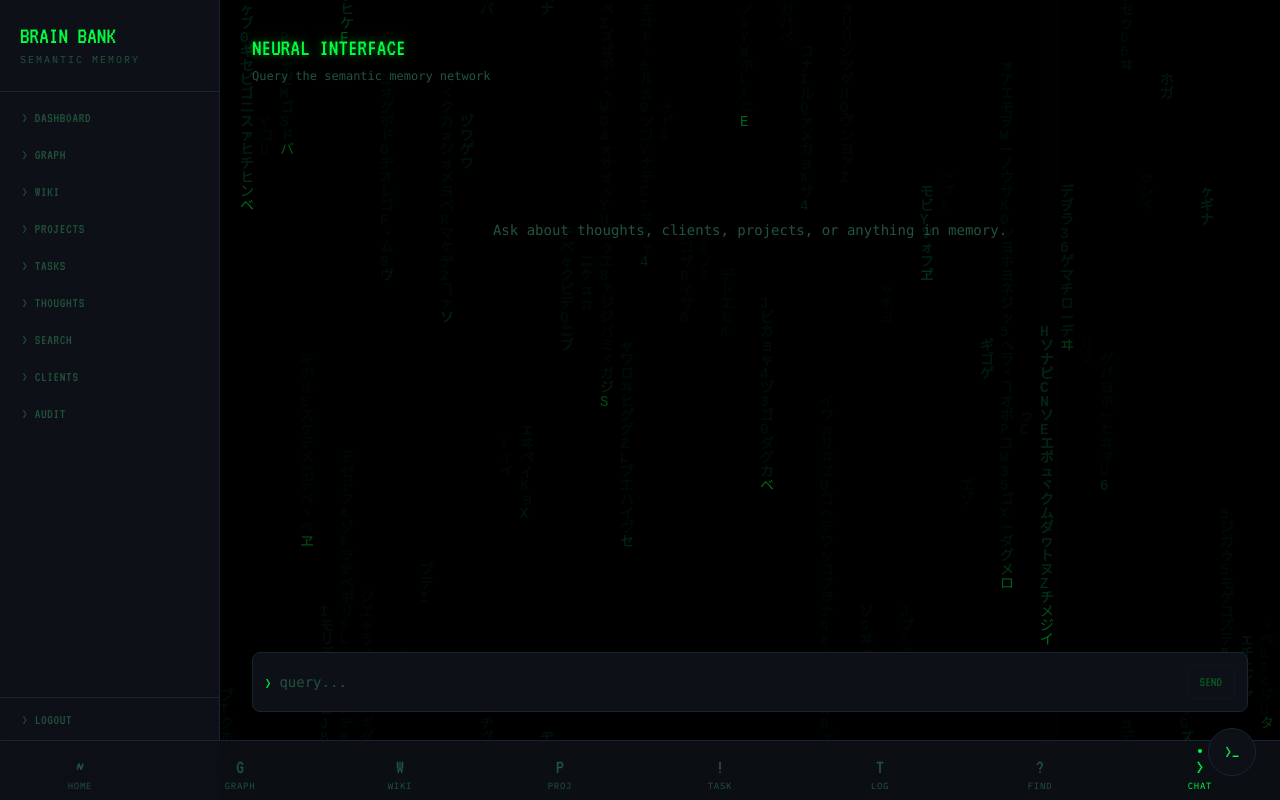
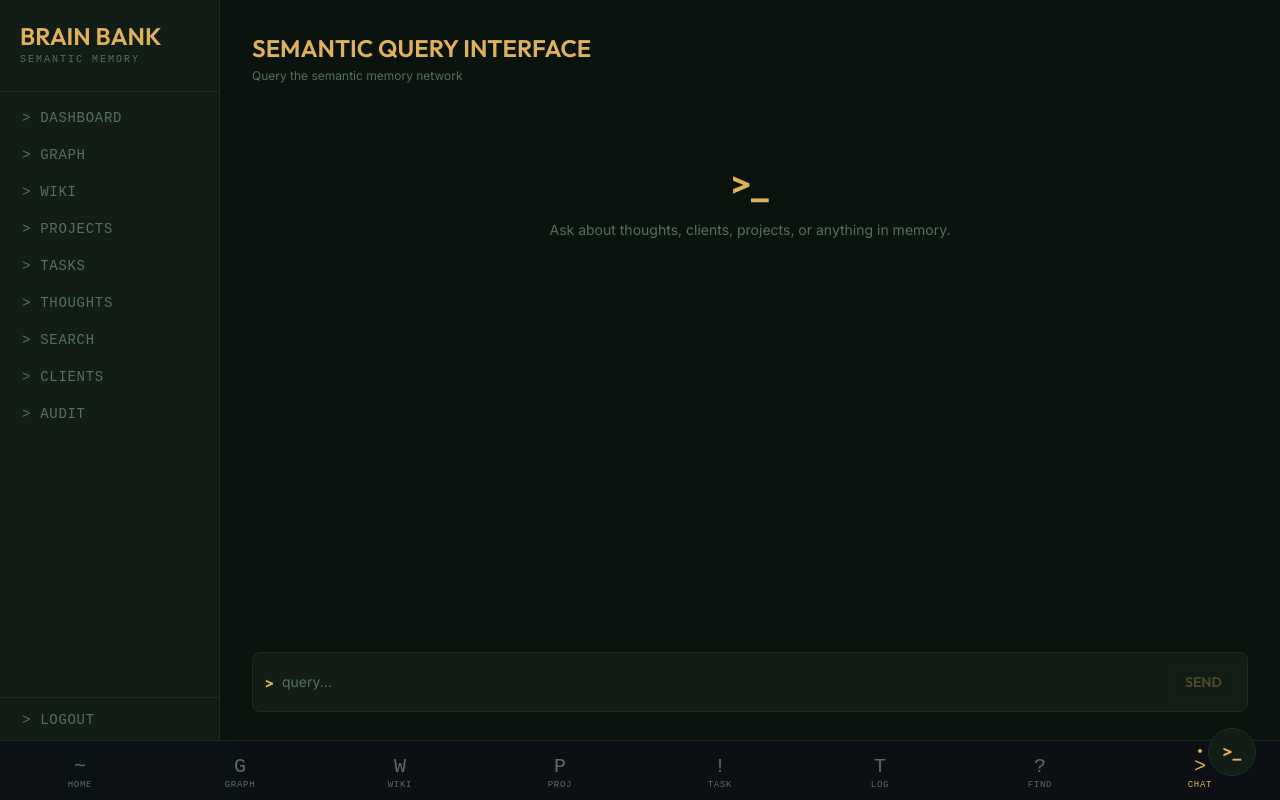
Before and after one commit to dave-tedder/brain-bank, a Next.js app in the folder dashboard/: page /chat in a window 1280 px wide. Built offline with nearby package versions, Linux system fonts and the light colour scheme.

Commit message:
feat(dashboard): reskin styling to forest green and gold

```diff
--- a/dashboard/src/app/globals.css
+++ b/dashboard/src/app/globals.css
@@ -1,61 +1,104 @@
 @import "tailwindcss";
 
 /* ------------------------------------------------------------------ */
-/*  Brain Bank Dashboard - Neural Terminal Theme                       */
-/*  Phosphor green on near-black. Matrix/DOS aesthetic.               */
+/*  Brain Bank Dashboard - Fairchild Toolworks Skin                    */
+/*  Premium Forest Green & Gold Theme. Clean, high-readability.        */
 /* ------------------------------------------------------------------ */
 
+@theme {
+  --font-sans: 'Inter', -apple-system, BlinkMacSystemFont, "Segoe UI", Roboto, sans-serif;
+  --font-mono: 'Inter', monospace;
+  --font-display: 'Outfit', sans-serif;
+
+  --color-border: var(--border);
+  --color-background: var(--bg-primary);
+  --color-foreground: var(--text-body);
+}
+
 :root {
-  --bg-primary: #0a0a0a;
-  --bg-surface: #0d1117;
-  --bg-input: #0a0f14;
-  --border: #1a2332;
-  --border-active: #00ff41;
-  --text-primary: #00ff41;
-  --text-secondary: #4ade80;
-  --text-muted: #22543d;
-  --text-body: #b0c4b0;
-  --accent: #00ff41;
-  --accent-dim: rgba(0, 255, 65, 0.08);
-  --accent-glow: rgba(0, 255, 65, 0.15);
-  --warning: #fbbf24;
-  --danger: #ef4444;
-  --success: #00ff41;
-  --selection: rgba(0, 255, 65, 0.2);
-  --radius: 8px;
-  --radius-sm: 6px;
-  --phosphor-glow: #5ff79d;
+  --bg-primary: #0b130e; /* Forest Green */
+  --bg-surface: #111d15; /* Card background */
+  --bg-input: #0e221b;
+  --border: #1c2d22;
+  --border-active: #dfb15b; /* Gold Accent */
+
+  --text-primary: #dfb15b; /* Gold */
+  --text-secondary: #a3b899; /* Sage */
+  --text-muted: #556f62; /* Muted Sage */
+  --text-body: #e2e8f0; /* Off-white */
+
+  --accent: #dfb15b;
+  --accent-dim: rgba(223, 177, 91, 0.08);
+  --accent-glow: rgba(223, 177, 91, 0.15);
+  --warning: #f59e0b;
+  --danger: #f43f5e;
+  --success: #10b981;
+  --selection: rgba(223, 177, 91, 0.2);
+  --radius: 12px;
+  --radius-sm: 8px;
+  --phosphor-glow: #dfb15b;
 
   /* Projects dashboard status classification (projects_rollup.status) */
-  --status-active: #00ff41;
+  --status-active: #dfb15b;
   --status-stale: #fbbf24;
-  --status-blocker: #ff8c42;
-  --status-dormant: #22543d;
-  --status-paused: #94a3a0;   /* cool grey — on hold, resumable */
-  --status-done: #2f855a;     /* settled sea-green — completed/at rest */
+  --status-blocker: #f43f5e;
+  --status-dormant: #4a5e52;
+  --status-paused: #7a8c85;   /* cool grey — on hold, resumable */
+  --status-done: #10b981;     /* optimal green — completed/at rest */
   --status-archive: #4a5568;  /* slate — filed away (hidden by default) */
 }
 
 /* ------------------------------------------------------------------ */
-/*  Base                                                               */
+/*  Fonts & Overrides                                                  */
+/* ------------------------------------------------------------------ */
+
+@font-face {
+  font-family: 'Chemvre';
+  src: url('/fonts/Chemvre.ttf') format('truetype');
+  font-weight: normal;
+  font-style: normal;
+}
+
+/*
+   Override the old terminal monospaced fonts to route to the modern
+   readable fonts globally without touching all JS/TSX layout files.
+*/
+@font-face {
+  font-family: 'IBM Plex Mono';
+  src: local('Inter'), local('sans-serif');
+}
+
+@font-face {
+  font-family: 'VT323';
+  src: local('Outfit'), local('sans-serif');
+}
+
+/* ------------------------------------------------------------------ */
+/*  Base Style Overrides                                               */
 /* ------------------------------------------------------------------ */
 
 body {
   background: var(--bg-primary);
   color: var(--text-body);
-  font-family: 'IBM Plex Mono', 'Courier New', Courier, monospace;
+  font-family: var(--font-sans);
   -webkit-font-smoothing: antialiased;
   -moz-osx-font-smoothing: grayscale;
 }
 
+h1, h2, h3, h4, h5, h6, .font-terminal {
+  font-family: 'Outfit', 'Chemvre', sans-serif;
+  font-weight: 600;
+  color: var(--text-primary);
+}
+
 a {
-  color: #00ff41;
+  color: var(--accent);
   text-decoration: none;
   transition: color 0.2s, text-shadow 0.2s;
 }
 a:hover {
-  color: #39ff6e;
-  text-shadow: 0 0 8px rgba(0, 255, 65, 0.6);
+  color: #f4b856;
+  text-shadow: 0 0 8px rgba(223, 177, 91, 0.4);
 }
 
 /* ------------------------------------------------------------------ */
@@ -70,11 +113,11 @@ a:hover {
   background: transparent;
 }
 ::-webkit-scrollbar-thumb {
-  background: #1a2332;
+  background: var(--border);
   border-radius: 3px;
 }
 ::-webkit-scrollbar-thumb:hover {
-  background: #2a4060;
+  background: var(--text-muted);
 }
 
 /* ------------------------------------------------------------------ */
@@ -83,7 +126,7 @@ a:hover {
 
 ::selection {
   background: var(--selection);
-  color: var(--text-primary);
+  color: #ffffff;
 }
 
 /* ------------------------------------------------------------------ */
@@ -101,42 +144,6 @@ a:hover {
   }
 }
 
-@keyframes terminalBlink {
-  0%, 100% { opacity: 1; }
-  50% { opacity: 0; }
-}
-
-@keyframes scanlineHover {
-  from {
-    background-position: 0 0;
-  }
-  to {
-    background-position: 0 4px;
-  }
-}
-
-@keyframes glowPulse {
-  0%, 100% {
-    box-shadow: 0 0 0px 0px rgba(0, 255, 65, 0);
-  }
-  50% {
-    box-shadow: 0 0 6px 2px rgba(0, 255, 65, 0.25);
-  }
-}
-
-@keyframes typewriter {
-  from {
-    max-width: 0;
-  }
-  to {
-    max-width: 100%;
-  }
-}
-
-/* ------------------------------------------------------------------ */
-/*  Stagger / Animate-in                                               */
-/* ------------------------------------------------------------------ */
-
 .animate-in {
   animation: fadeSlideUp 0.4s ease-out both;
 }
@@ -151,23 +158,25 @@ a:hover {
 .stagger-7 { animation-delay: 420ms; }
 .stagger-8 { animation-delay: 480ms; }
 
+/* Disable cursor blink and other terminal animations */
+.digest-cursor {
+  display: none !important;
+}
+
+.scanline-hover::after {
+  display: none !important;
+}
+
 /* ------------------------------------------------------------------ */
 /*  Utility Classes                                                    */
 /* ------------------------------------------------------------------ */
 
-.font-terminal {
-  font-family: 'VT323', monospace;
-}
-
-.text-glow {
-  text-shadow: 0 0 10px rgba(0, 255, 65, 0.5);
-}
-
 .label {
   display: block;
-  color: var(--text-muted);
-  font-family: 'IBM Plex Mono', monospace;
-  font-size: 0.65rem;
+  color: var(--text-secondary);
+  font-family: var(--font-sans);
+  font-size: 0.7rem;
+  font-weight: 600;
   letter-spacing: 0.08em;
   text-transform: uppercase;
 }
@@ -178,64 +187,42 @@ a:hover {
   border-radius: var(--radius-sm);
   background: var(--bg-input);
   color: var(--text-body);
-  font-family: 'IBM Plex Mono', monospace;
+  font-family: var(--font-sans);
   font-size: 0.875rem;
   padding: 0.55rem 0.65rem;
+  outline: none;
+  transition: border-color 0.2s, box-shadow 0.2s;
 }
 
 .task-input:focus {
-  outline: 2px solid var(--accent-dim);
-  border-color: var(--accent);
+  border-color: var(--border-active);
+  box-shadow: 0 0 0 2px var(--accent-dim);
 }
 
 .task-button {
   border: 1px solid var(--border);
   border-radius: var(--radius-sm);
-  color: var(--text-muted);
+  color: var(--text-secondary);
   background: transparent;
-  font-family: 'VT323', monospace;
-  font-size: 0.95rem;
+  font-family: 'Outfit', sans-serif;
+  font-size: 0.875rem;
+  font-weight: 600;
   letter-spacing: 0.05em;
   text-transform: uppercase;
-  padding: 0.35rem 0.65rem;
+  padding: 0.4rem 0.8rem;
+  cursor: pointer;
   transition: color 0.15s, border-color 0.15s, background 0.15s;
 }
 
 .task-button:hover:not(:disabled),
 .task-button:focus-visible:not(:disabled) {
-  color: var(--text-primary);
+  color: var(--bg-primary);
   border-color: var(--accent);
-  background: var(--accent-dim);
+  background: var(--accent);
 }
 
 .border-glow {
-  box-shadow:
-    0 0 8px rgba(0, 255, 65, 0.2),
-    inset 0 0 4px rgba(0, 255, 65, 0.05);
-}
-
-.scanline-hover {
-  position: relative;
-  overflow: hidden;
-}
-.scanline-hover::after {
-  content: '';
-  position: absolute;
-  inset: 0;
-  background: repeating-linear-gradient(
-    to bottom,
-    transparent 0px,
-    transparent 1px,
-    rgba(0, 255, 65, 0.03) 1px,
-    rgba(0, 255, 65, 0.03) 2px
-  );
-  pointer-events: none;
-  opacity: 0;
-  transition: opacity 0.3s;
-}
-.scanline-hover:hover::after {
-  opacity: 1;
-  animation: scanlineHover 0.5s linear infinite;
+  box-shadow: 0 4px 12px rgba(0, 0, 0, 0.1);
 }
 
 .card {
@@ -244,10 +231,11 @@ a:hover {
   border-radius: var(--radius);
   padding: 1.25rem;
   transition: all 300ms ease;
+  box-shadow: 0 4px 20px rgba(0, 0, 0, 0.15);
 }
 .card:hover {
   border-color: var(--border-active);
-  box-shadow: 0 0 12px rgba(0, 255, 65, 0.1);
+  box-shadow: 0 8px 32px rgba(223, 177, 91, 0.15);
 }
 
 .backlink-chip {
@@ -258,117 +246,57 @@ a:hover {
 }
 
 /* ------------------------------------------------------------------ */
-/*  ASCII Frame (digest hero)                                          */
+/*  ASCII Frame Redirection (Format as modern cards)                   */
 /* ------------------------------------------------------------------ */
 
 .ascii-frame {
-  position: relative;
-  display: grid;
-  grid-template-rows: auto 1fr auto;
-  font-family: 'IBM Plex Mono', monospace;
+  /* Inherit standard card styling */
+  border: 1px solid var(--border);
+  border-radius: var(--radius);
+  background: var(--bg-surface);
+  box-shadow: 0 4px 20px rgba(0, 0, 0, 0.15);
+  transition: all 300ms ease;
 }
 
+.ascii-frame:hover {
+  border-color: var(--border-active);
+  box-shadow: 0 8px 32px rgba(223, 177, 91, 0.15);
+}
+
+/* Hide the ASCII line headers/footers completely */
 .ascii-frame__top,
 .ascii-frame__bottom {
-  display: flex;
-  align-items: center;
-  gap: 0.5rem;
-  color: rgba(0, 255, 65, 0.55);
-  font-size: 0.8rem;
-  line-height: 1;
-  white-space: nowrap;
-  overflow: hidden;
+  display: none !important;
 }
 
-.ascii-frame__top-label,
-.ascii-frame__top-tag,
-.ascii-frame__bottom-left,
-.ascii-frame__bottom-right,
-.ascii-frame__bottom-link {
-  flex-shrink: 0;
-}
-
-.ascii-frame__top-tag {
-  color: var(--phosphor-glow);
-  text-shadow: 0 0 6px rgba(95, 247, 157, 0.4);
-}
-
-.ascii-frame__top-label {
-  color: var(--text-secondary);
-}
-
-.ascii-frame__dashes {
-  flex: 1;
-  height: 0;
-  min-width: 0.5rem;
-  border-top: 1px solid rgba(0, 255, 65, 0.25);
-}
-
+/* Format body cleanly without raw terminal borders */
 .ascii-frame__body {
-  border-left: 1px solid rgba(0, 255, 65, 0.25);
-  border-right: 1px solid rgba(0, 255, 65, 0.25);
-  padding: 1rem 1.25rem 1.25rem;
-  position: relative;
-}
-
-.ascii-frame__body-truncate {
-  max-height: 18rem;
-  overflow: hidden;
-  position: relative;
+  border: none !important;
+  padding: 0 !important;
 }
 
 .ascii-frame__body-truncate::after {
-  content: "";
-  position: absolute;
-  bottom: 0;
-  left: 0;
-  right: 0;
-  height: 6rem;
   background: linear-gradient(
     to bottom,
     transparent 0%,
     var(--bg-surface) 90%
-  );
-  pointer-events: none;
+  ) !important;
 }
 
 .ascii-frame__bottom-link {
-  color: var(--phosphor-glow);
-  text-shadow: 0 0 4px rgba(95, 247, 157, 0.4);
+  color: var(--accent);
+  font-family: 'Outfit', sans-serif;
+  font-weight: 600;
   letter-spacing: 0.05em;
 }
 
+/* ------------------------------------------------------------------ */
+/*  Print / Mobile overrides                                           */
+/* ------------------------------------------------------------------ */
+
 @media (max-width: 640px) {
-  .ascii-frame__top,
-  .ascii-frame__bottom {
-    display: none;
-  }
   .ascii-frame__body {
-    border: 1px solid rgba(0, 255, 65, 0.3);
-    border-radius: var(--radius-sm);
+    border: none !important;
+    padding: 0 !important;
   }
 }
-
-/* Blinking cursor for "more below" indicator */
-
-@keyframes digestCursorBlink {
-  0%, 49% { opacity: 1; }
-  50%, 100% { opacity: 0; }
-}
-
-.digest-cursor {
-  display: inline-block;
-  color: var(--phosphor-glow);
-  text-shadow: 0 0 6px rgba(95, 247, 157, 0.5);
-  animation: digestCursorBlink 1s steps(2, jump-none) infinite;
-}
-
-@media (prefers-reduced-motion: reduce) {
-  .digest-cursor {
-    animation: none;
-    opacity: 1;
-  }
-  .ascii-frame .animate-in {
-    animation: none;
-  }
-}
--- a/dashboard/src/app/layout.tsx
+++ b/dashboard/src/app/layout.tsx
@@ -1,6 +1,5 @@
 import type { Metadata, Viewport } from "next";
 import "./globals.css";
-import MatrixRain from "@/components/MatrixRain";
 import NavSidebar from "@/components/NavSidebar";
 import NavBottom from "@/components/NavBottom";
 import ChatFAB from "@/components/ChatFAB";
@@ -10,7 +9,7 @@ export const viewport: Viewport = {
   width: "device-width",
   initialScale: 1,
   viewportFit: "cover",
-  themeColor: "#0a0a0a",
+  themeColor: "#0b130e",
 };
 
 export const metadata: Metadata = {
@@ -32,12 +31,11 @@ export default function RootLayout({ children }: { children: React.ReactNode })
         <link rel="preconnect" href="https://fonts.googleapis.com" />
         <link rel="preconnect" href="https://fonts.gstatic.com" crossOrigin="anonymous" />
         <link
-          href="https://fonts.googleapis.com/css2?family=VT323&family=IBM+Plex+Mono:wght@400;500;600&display=swap"
+          href="https://fonts.googleapis.com/css2?family=Inter:wght@300;400;500;600;700&family=Outfit:wght@400;500;600;700;800&display=swap"
           rel="stylesheet"
         />
       </head>
       <body className="min-h-screen">
-        <MatrixRain />
         <div className="relative z-10 min-h-screen">
           <NavSidebar />
           <main className="md:ml-[220px] min-h-screen pb-20 md:pb-0">
--- a/dashboard/src/config/app.ts
+++ b/dashboard/src/config/app.ts
@@ -3,9 +3,9 @@
 
 export const APP = {
   name: "Brain Bank",
-  tagline: "Neural Terminal - Semantic Memory System",
+  tagline: "Personal Semantic Memory System",
   sidebarSubtitle: "Semantic Memory",
-  loginSubtitle: "Neural Terminal",
-  chatHeader: "Neural Interface",
+  loginSubtitle: "Semantic Memory Gate",
+  chatHeader: "Semantic Query Interface",
   chatSubtitle: "Query the semantic memory network",
 } as const;
```
Also changed, not shown: dashboard/public/fonts/Chemvre.ttf (added).
